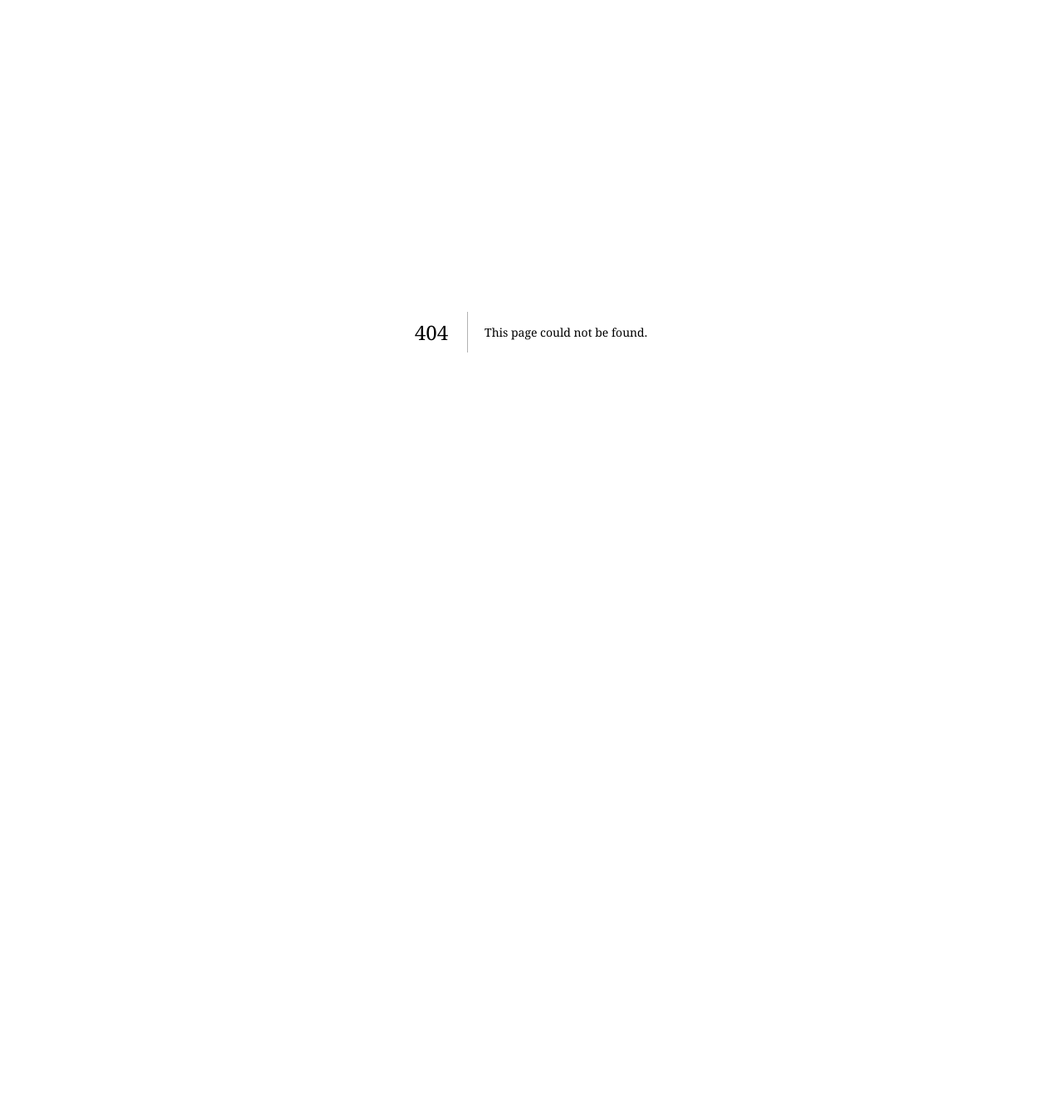
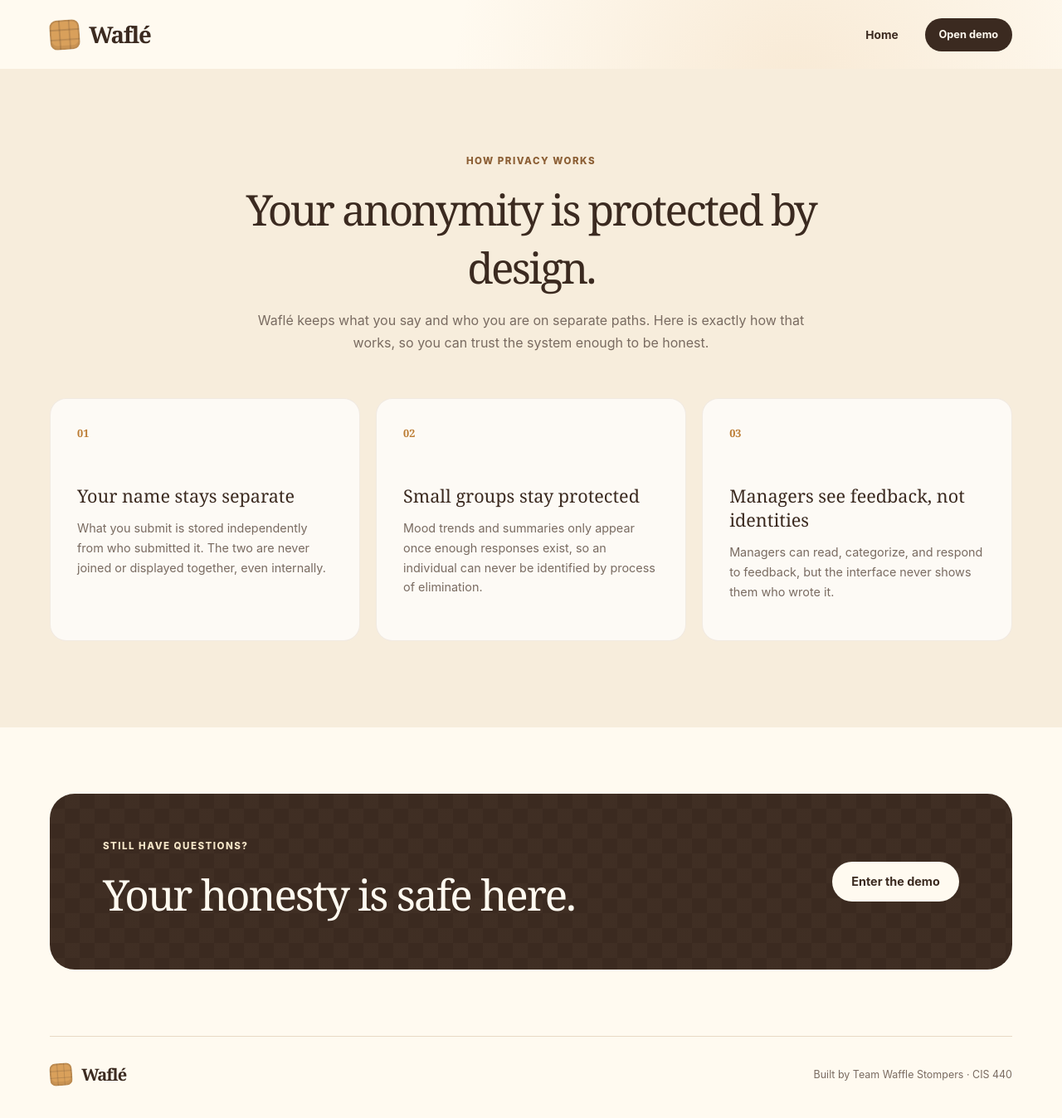
Before and after one commit to jsbeadle03/ProjectTemplate, a Next.js app in the folder wafle-ui/: page /privacy in a window 1280 px wide. Before the commit this address had no page. Shown: the top 1348 px of the page at 83% size. Before the commit the page ends 800 px from the top, so only its background shows below. Built offline with nearby package versions, Linux system fonts and the light colour scheme.

Commit message:
feat: add privacy information page (#10)
Adds a public /privacy page explaining how employee anonymity is
protected, styled to match the existing landing page.

```diff
--- /dev/null
+++ b/wafle-ui/src/app/privacy/page.js
@@ -0,0 +1,83 @@
+import Link from "next/link";
+
+export const metadata = {
+  title: "How your privacy is protected",
+};
+
+const privacyPoints = [
+  {
+    number: "01",
+    title: "Your name stays separate",
+    copy: "What you submit is stored independently from who submitted it. The two are never joined or displayed together, even internally.",
+  },
+  {
+    number: "02",
+    title: "Small groups stay protected",
+    copy: "Mood trends and summaries only appear once enough responses exist, so an individual can never be identified by process of elimination.",
+  },
+  {
+    number: "03",
+    title: "Managers see feedback, not identities",
+    copy: "Managers can read, categorize, and respond to feedback, but the interface never shows them who wrote it.",
+  },
+];
+
+export default function PrivacyPage() {
+  return (
+    <div className="landing-page">
+      <header className="public-header">
+        <Link className="brand" href="/" aria-label="Waflé home">
+          <span className="brand-mark" aria-hidden="true" />
+          <span>Waflé</span>
+        </Link>
+        <nav className="public-nav" aria-label="Public navigation">
+          <Link href="/">Home</Link>
+          <Link className="button button-small button-dark" href="/login">
+            Open demo
+          </Link>
+        </nav>
+      </header>
+
+      <main>
+        <section className="trust-section" id="how-privacy-works">
+          <div className="section-heading">
+            <span className="eyebrow">How privacy works</span>
+            <h2>Your anonymity is protected by design.</h2>
+            <p>
+              Waflé keeps what you say and who you are on separate paths. Here
+              is exactly how that works, so you can trust the system enough to
+              be honest.
+            </p>
+          </div>
+          <div className="trust-grid">
+            {privacyPoints.map((point) => (
+              <article className="trust-card" key={point.number}>
+                <span className="trust-number">{point.number}</span>
+                <h3>{point.title}</h3>
+                <p>{point.copy}</p>
+              </article>
+            ))}
+          </div>
+        </section>
+
+        <section className="action-banner">
+          <div>
+            <span className="eyebrow eyebrow-light">Still have questions?</span>
+            <h2>Your honesty is safe here.</h2>
+          </div>
+          <Link className="button button-cream" href="/login">
+            Enter the demo
+          </Link>
+        </section>
+      </main>
+
+      <footer className="public-footer">
+        <Link className="brand brand-small" href="/">
+          <span className="brand-mark" aria-hidden="true" />
+          <span>Waflé</span>
+        </Link>
+        <p>Built by Team Waffle Stompers · CIS 440</p>
+      </footer>
+    </div>
+  );
+}
```
